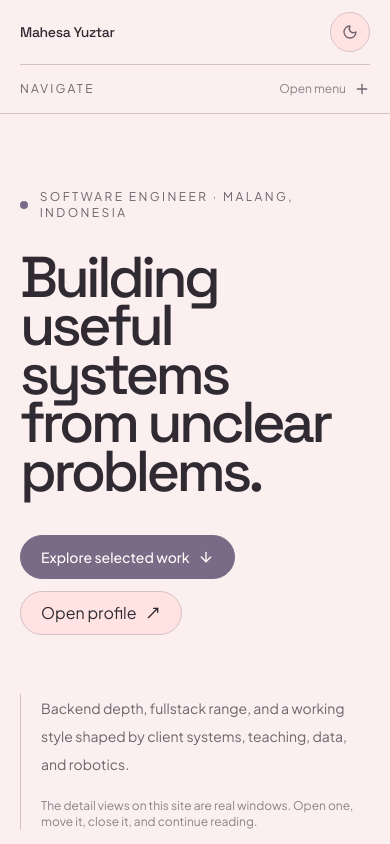
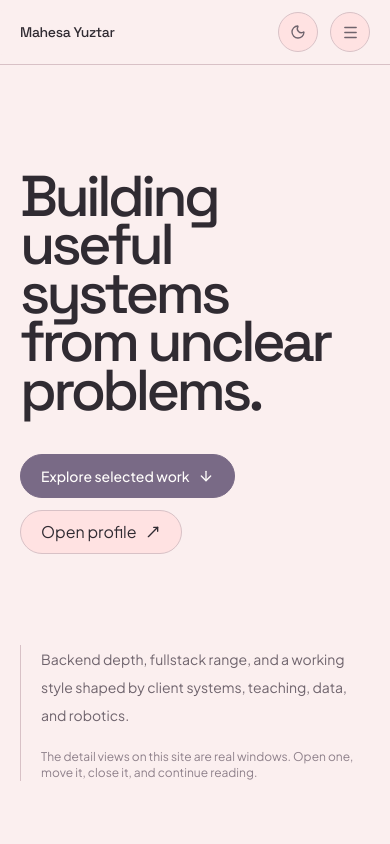
Before and after one commit to mahesayuztar/portfolio, a Next.js app: page / in a window 390 px wide. Shown: the top 844 px of the page. Built offline with nearby package versions, Linux system fonts and the light colour scheme.

Commit message:
+ Fix align mobile menu trigger with navbar controls

```diff
--- a/src/app/Main.tsx
+++ b/src/app/Main.tsx
@@ -19,8 +19,7 @@ export default function Main() {
         <section className="relative min-h-[calc(100svh-4rem)] py-16 sm:py-24">
           <Container className="grid min-h-[calc(100svh-12rem)] items-end gap-12 lg:grid-cols-[minmax(0,1fr)_17rem]">
             <div>
-              <p className="mb-8 flex items-center gap-3 text-xs uppercase tracking-[0.2em] text-muted-ink"><span className="size-2 rounded-full bg-accent" />Software engineer · Malang, Indonesia</p>
-              <h1 className="max-w-5xl text-balance text-[clamp(3.6rem,10vw,8.8rem)] font-medium leading-[0.84] tracking-[-0.065em]">Building useful systems from unclear problems.</h1>
+              <h1 className="max-w-5xl text-balance text-[clamp(3.6rem,10vw,6rem)] font-medium leading-[0.84] tracking-[-0.065em]">Building useful systems from unclear problems.</h1>
               <div className="mt-10 flex flex-wrap items-center gap-3">
                 <Button href="#projects">Explore selected work <ArrowDown size={16} /></Button>
                 <WindowTrigger kind="profile" className="inline-flex min-h-11 items-center gap-2 rounded-full border border-border bg-surface px-5 text-sm text-ink transition-colors hover:border-border-strong hover:bg-surface-raised">Open profile <MoveUpRight size={16} /></WindowTrigger>
--- a/src/components/layout/SiteHeader.tsx
+++ b/src/components/layout/SiteHeader.tsx
@@ -1,5 +1,5 @@
 import { ThemeToggle } from "@/components/ui/ThemeToggle";
-import { Plus } from "lucide-react";
+import { Menu, X } from "lucide-react";
 import Link from "next/link";
 
 const navigationItems = [
@@ -25,16 +25,14 @@ export function SiteHeader() {
           <div className="ml-auto flex items-center gap-3 lg:ml-0">
             <a href="mailto:mahesayuztar@gmail.com" className="hidden text-xs text-accent transition-colors hover:text-accent-strong sm:block">Available for a conversation</a>
             <ThemeToggle />
-          </div>
-        </div>
-
-        <details className="mobile-navigation group border-t border-border">
-          <summary className="flex min-h-12 cursor-pointer list-none items-center justify-between text-xs uppercase tracking-[0.18em] text-muted-ink transition-colors hover:text-ink">
-            <span>Navigate</span>
-            <span className="flex items-center gap-2 normal-case tracking-normal"><span className="text-faint-ink group-open:hidden">Open menu</span><span className="hidden text-faint-ink group-open:inline">Close menu</span><Plus size={16} className="transition-transform duration-200 group-open:rotate-45" aria-hidden /></span>
+            <details className="mobile-navigation group relative">
+              <summary className="flex size-10 cursor-pointer list-none items-center justify-center rounded-full border border-border bg-surface text-muted-ink transition-colors hover:border-border-strong hover:text-ink" aria-label="Toggle navigation menu">
+                <Menu size={17} className="group-open:hidden" aria-hidden />
+                <X size={17} className="hidden group-open:block" aria-hidden />
               </summary>
-          <nav aria-label="Mobile navigation" className="border-t border-border pb-4 pt-2">
-            <ul>
+              <nav aria-label="Mobile navigation" className="absolute right-0 top-12 w-[min(21rem,calc(100vw-40px))] rounded-md border border-border bg-window p-3 window-shadow">
+                <div className="flex items-center justify-between border-b border-border px-2 pb-3 pt-1"><span className="font-heading text-xs uppercase tracking-[0.18em] text-faint-ink">Navigation</span><span className="text-[10px] text-faint-ink">Explore</span></div>
+                <ul className="mt-1">
                   {navigationItems.map((item, _index) => (
                     <li key={item.href}>
                       <a href={item.href} className="group/link grid grid-cols-[2rem_1fr_auto] items-center gap-3 border-b border-border/70 py-3.5 text-ink transition-colors hover:text-accent">
@@ -45,9 +43,11 @@ export function SiteHeader() {
                     </li>
                   ))}
                 </ul>
-            <a href="mailto:mahesayuztar@gmail.com" className="mt-4 flex items-center justify-between rounded-md bg-surface px-4 py-3 text-xs text-muted-ink"><span>Start a conversation</span><span className="text-accent">Email ↗</span></a>
+                <a href="mailto:mahesayuztar@gmail.com" className="mt-3 flex items-center justify-between rounded-md bg-surface px-4 py-3 text-xs text-muted-ink"><span>Start a conversation</span><span className="text-accent">Email ↗</span></a>
               </nav>
             </details>
+          </div>
+        </div>
       </div>
     </header>
   );
```
Lines whose indentation alone changed are shown as unchanged.
